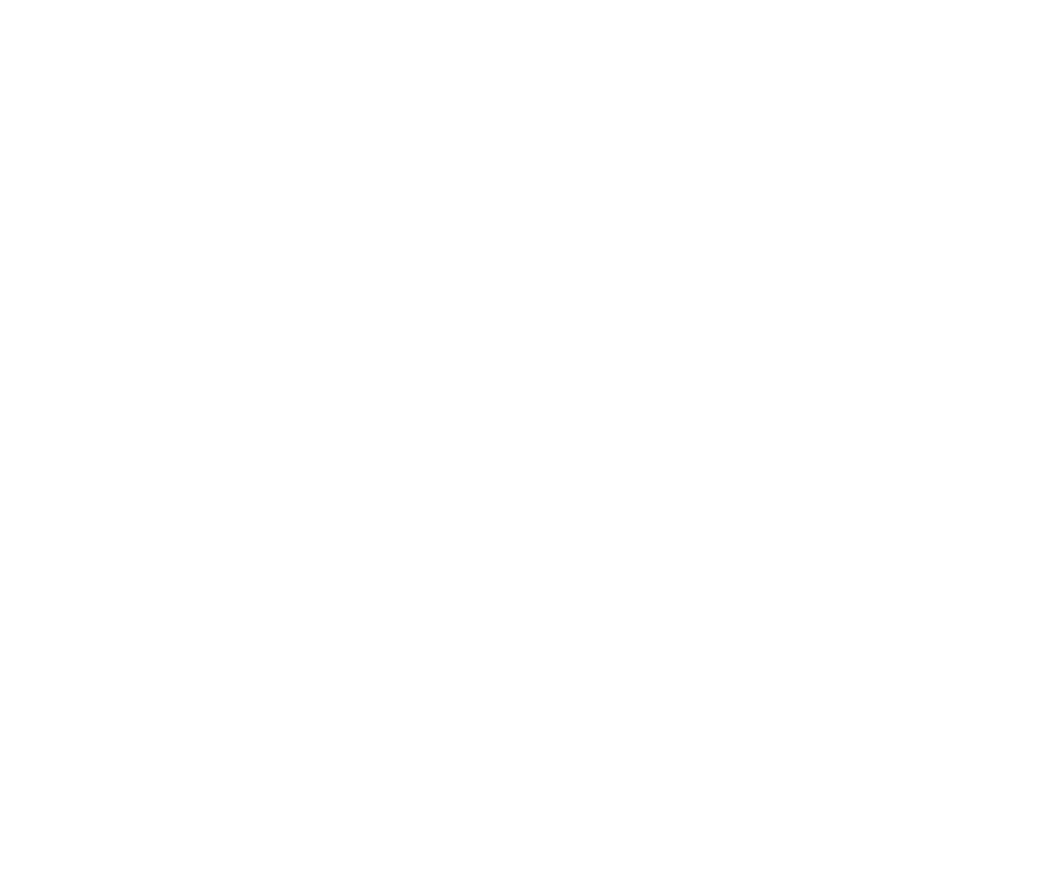
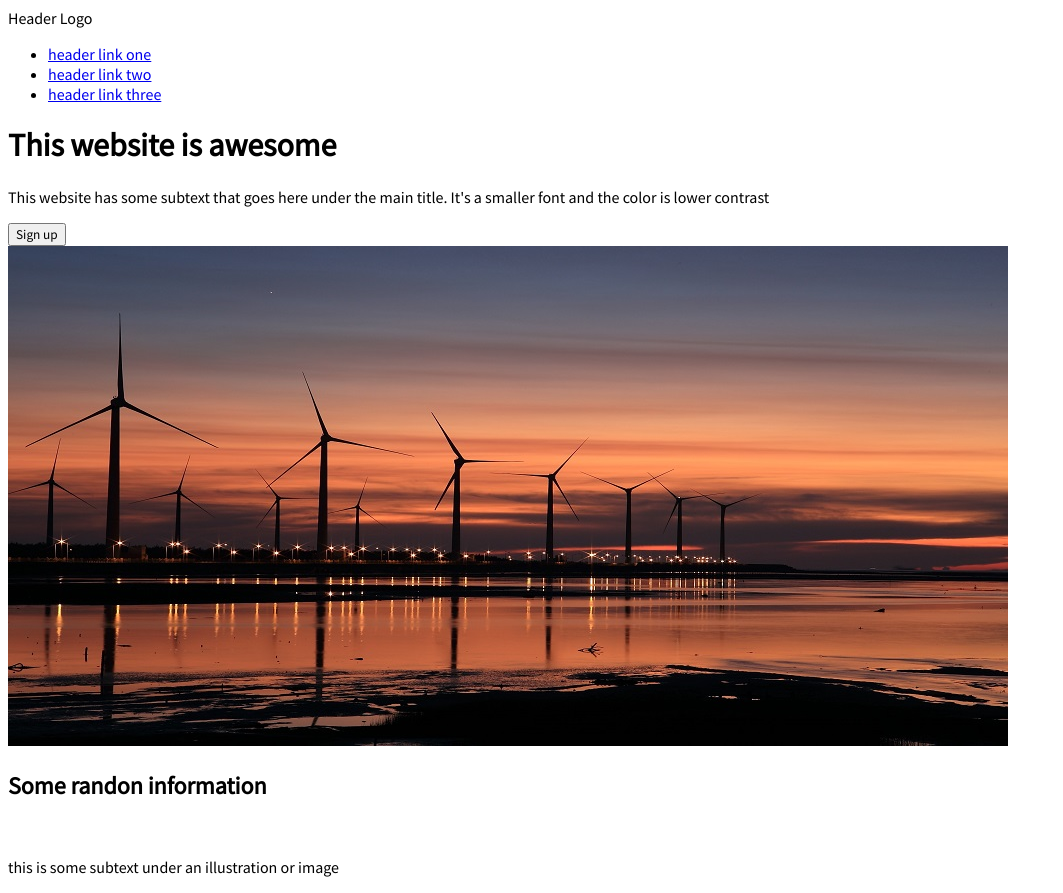
Before and after one commit to alefeoffline/Front-end, a plain HTML site: page landing odin/index.html in a window 1280 px wide. Shown: the whole page, without its empty margins (0-1063 px from the left). Before the commit the page ends 800 px from the top, so only its background shows below. Drawn offline with Linux system fonts and the light colour scheme.

Commit message:
update landing

```diff
--- a/landing odin/index.html
+++ b/landing odin/index.html
@@ -10,11 +10,43 @@
     <link rel="preconnect" href="https://fonts.googleapis.com">
     <link rel="preconnect" href="https://fonts.gstatic.com" crossorigin>
     <link href="https://fonts.googleapis.com/css2?family=Source+Sans+Pro&display=swap" rel="stylesheet">
-
   </head>
 
   <body>
 
+    <!-- NAVBAR -->
+
+    <nav class="flex">
+      <div class="logo">Header Logo</div>
+      <div class="navigation">
+        <ul class="flex">
+          <li><a href="#">header link one</a></li>
+          <li><a href="#">header link two</a></li>
+          <li><a href="#">header link three</a></li>
+        </ul>
+      </div>
+    </nav>
+
+    <!-- HERO -->
+
+    <div class="hero">
+      <h1 class="hero-header">This website is awesome</h1>
+      <p class="hero-text">This website has some subtext that goes here under the main title. It's a smaller font and
+        the
+        color is lower contrast</p>
+      <button type="submit">Sign up</button>
+    </div>
+    <div class="image"><img src="image.jpg" alt="technology"></div>
+
+    <!-- SECTION -->
+
+    <section>
+      <h2>Some randon information</h2>
+      <div>
+        <img src="" alt="" class="section-image">
+        <p class="box-text">this is some subtext under an illustration or image</p>
+      </div>
+    </section>
   </body>
 
 </html>
--- a/landing odin/style.css
+++ b/landing odin/style.css
@@ -2,5 +2,12 @@
 *::before,
 *::after {
   box-sizing: border-box;
+  font-family: "Source Sans Pro", sans-serif;
+}
 
-font-family: 'Source Sans Pro', sans-serif;
+root {
+  --dark-color: #1f2937;
+  --header-color: #f9faf8;
+  --text-color: #e5e7eb;
+  --button-color: #3882f6;
+}
```
Also changed, not shown: landing odin/image.jpg (added).
